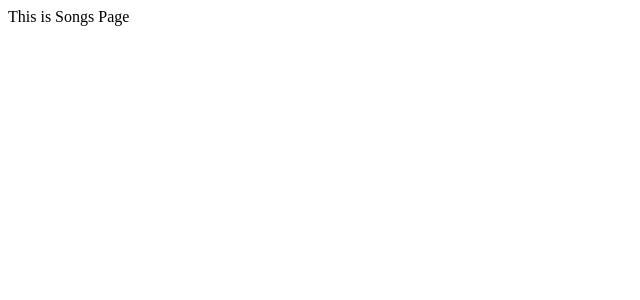
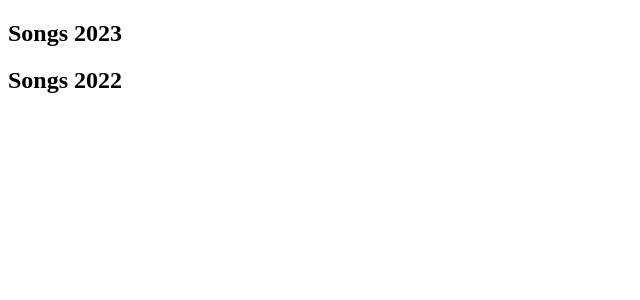
Before and after one commit to CharlieQNguyen/waves, a React (Create React App) app: page /Songs in a window 1280 px wide. Shown: the top 300 px of the page, without its empty margins (0-640 px from the left). Built offline with nearby package versions, Linux system fonts and the light colour scheme.

Commit message:
changed songs page

```diff
--- a/src/components/Songs.js
+++ b/src/components/Songs.js
@@ -1,9 +1,14 @@
 function Songs() {
   return (
-    <div>
-      This is Songs Page
+    <div className="songs">
+      <section>
+        <h2>Songs 2023</h2>
+      </section>
+      <section>
+        <h2>Songs 2022</h2>
+      </section>
     </div>
-  )
+  );
 }
 
 export default Songs;
```
